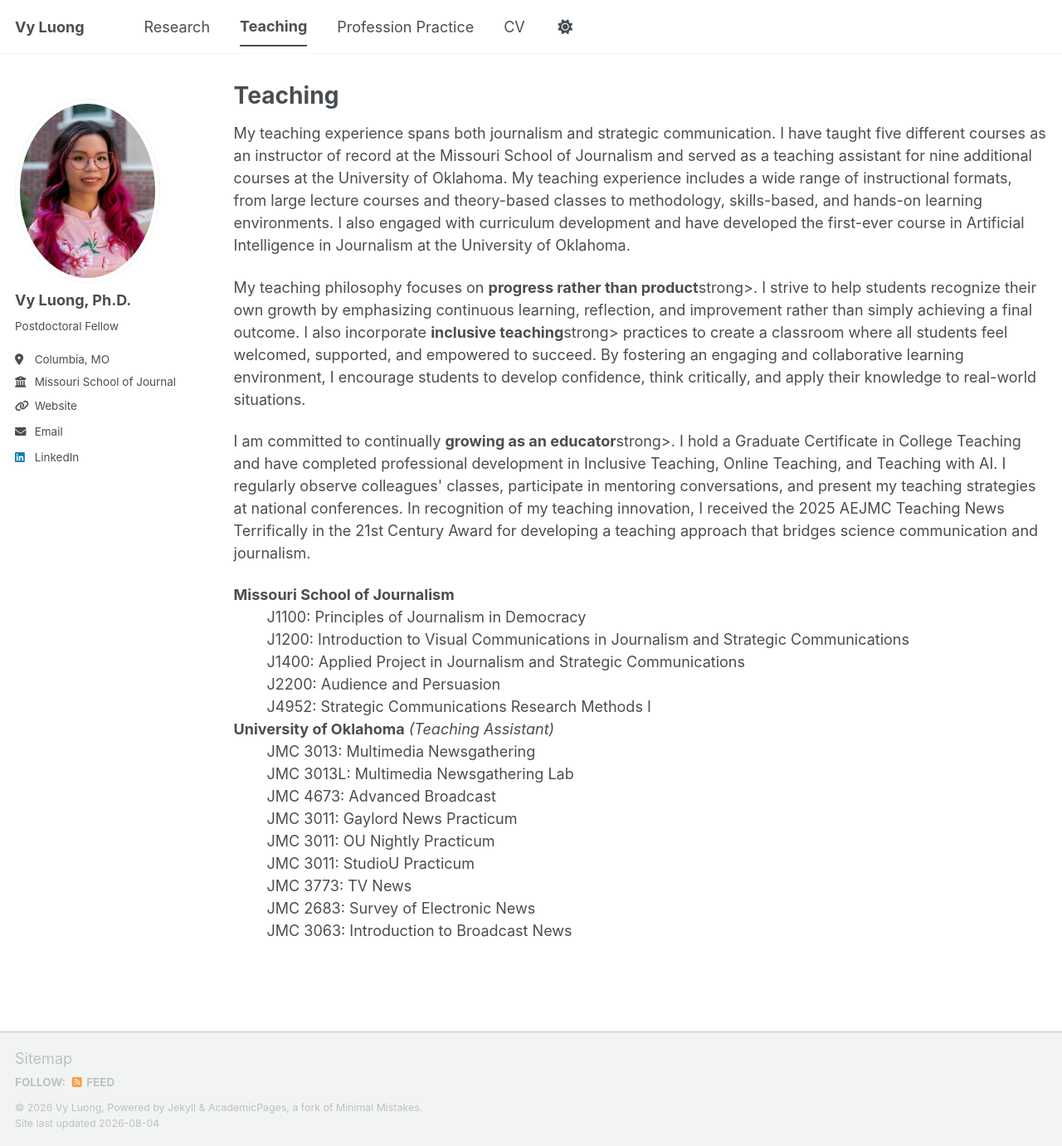
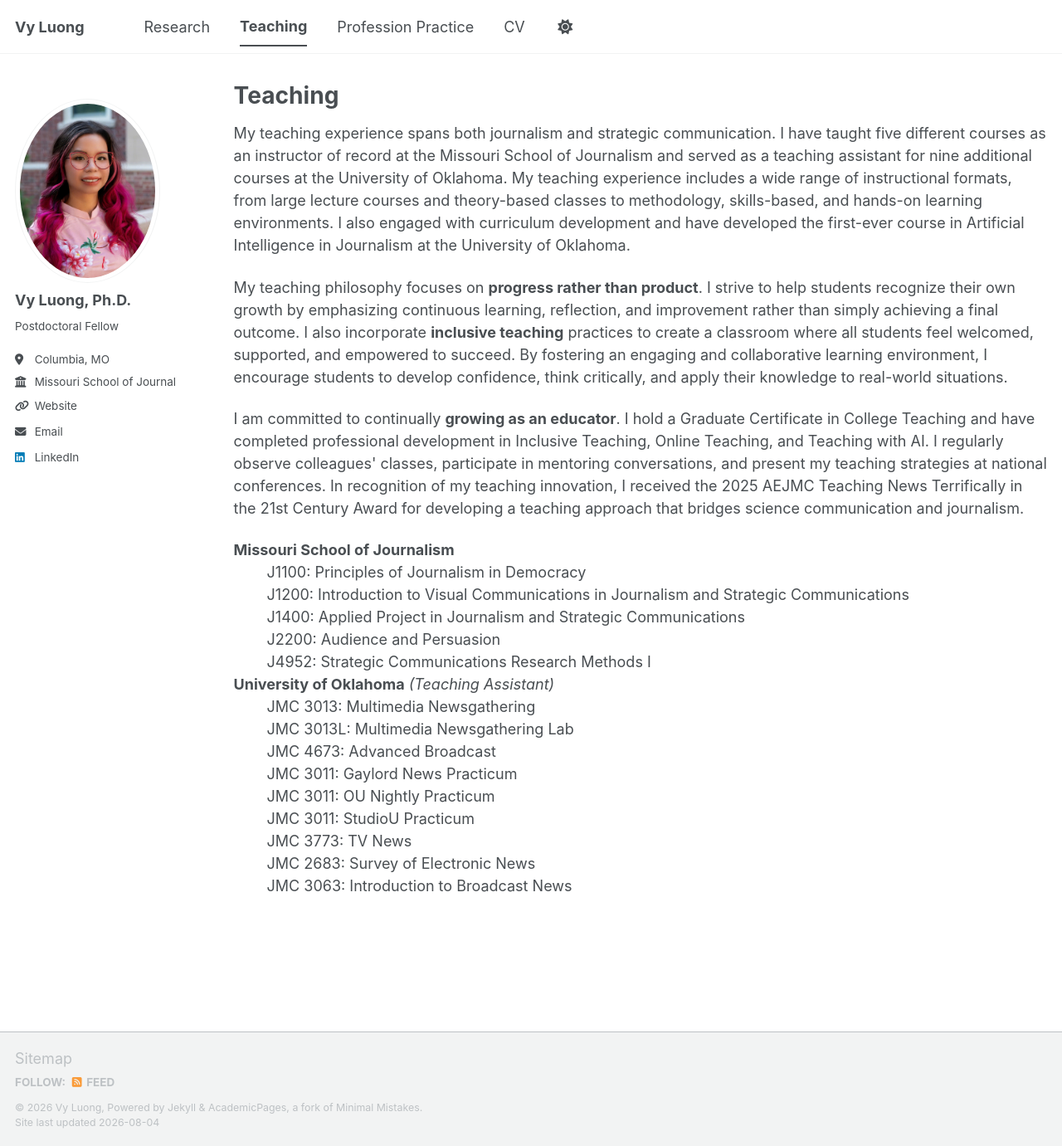
Before and after one commit to vyl236/vyl236.github.io, a Jekyll site: the page built from _pages/teaching.html, in a window 1280 px wide and 1381 px high. Shown: the whole window at 83% size. Built offline with Jekyll 4.4.1, drawn with Linux system fonts in a browser that asks for light colours; a script bundle is joined from its source files by our own code; library files that are not in the unit come from our copies.

Commit message:
Update teaching.html

```diff
--- a/_pages/teaching.html
+++ b/_pages/teaching.html
@@ -7,9 +7,9 @@ author_profile: true
 
 <p>My teaching experience spans both journalism and strategic communication. I have taught five different courses as an instructor of record at the Missouri School of Journalism and served as a teaching assistant for nine additional courses at the University of Oklahoma. My teaching experience includes a wide range of instructional formats, from large lecture courses and theory-based classes to methodology, skills-based, and hands-on learning environments. I also engaged with curriculum development and have developed the first-ever course in Artificial Intelligence in Journalism at the University of Oklahoma.
 
-<p>My teaching philosophy focuses on <strong>progress rather than product</strong>strong>. I strive to help students recognize their own growth by emphasizing continuous learning, reflection, and improvement rather than simply achieving a final outcome. I also incorporate <strong>inclusive teaching</strong>strong> practices to create a classroom where all students feel welcomed, supported, and empowered to succeed. By fostering an engaging and collaborative learning environment, I encourage students to develop confidence, think critically, and apply their knowledge to real-world situations.
+<p>My teaching philosophy focuses on <strong>progress rather than product</strong>. I strive to help students recognize their own growth by emphasizing continuous learning, reflection, and improvement rather than simply achieving a final outcome. I also incorporate <strong>inclusive teaching</strong> practices to create a classroom where all students feel welcomed, supported, and empowered to succeed. By fostering an engaging and collaborative learning environment, I encourage students to develop confidence, think critically, and apply their knowledge to real-world situations.
 
-<p>I am committed to continually <strong>growing as an educator</strong>strong>. I hold a Graduate Certificate in College Teaching and have completed professional development in Inclusive Teaching, Online Teaching, and Teaching with AI. I regularly observe colleagues' classes, participate in mentoring conversations, and present my teaching strategies at national conferences. In recognition of my teaching innovation, I received the 2025 AEJMC Teaching News Terrifically in the 21st Century Award for developing a teaching approach that bridges science communication and journalism.
+<p>I am committed to continually <strong>growing as an educator</strong>. I hold a Graduate Certificate in College Teaching and have completed professional development in Inclusive Teaching, Online Teaching, and Teaching with AI. I regularly observe colleagues' classes, participate in mentoring conversations, and present my teaching strategies at national conferences. In recognition of my teaching innovation, I received the 2025 AEJMC Teaching News Terrifically in the 21st Century Award for developing a teaching approach that bridges science communication and journalism.
 <dl>
   <dt><strong>Missouri School of Journalism</strong></dt>
   <dd>
```
